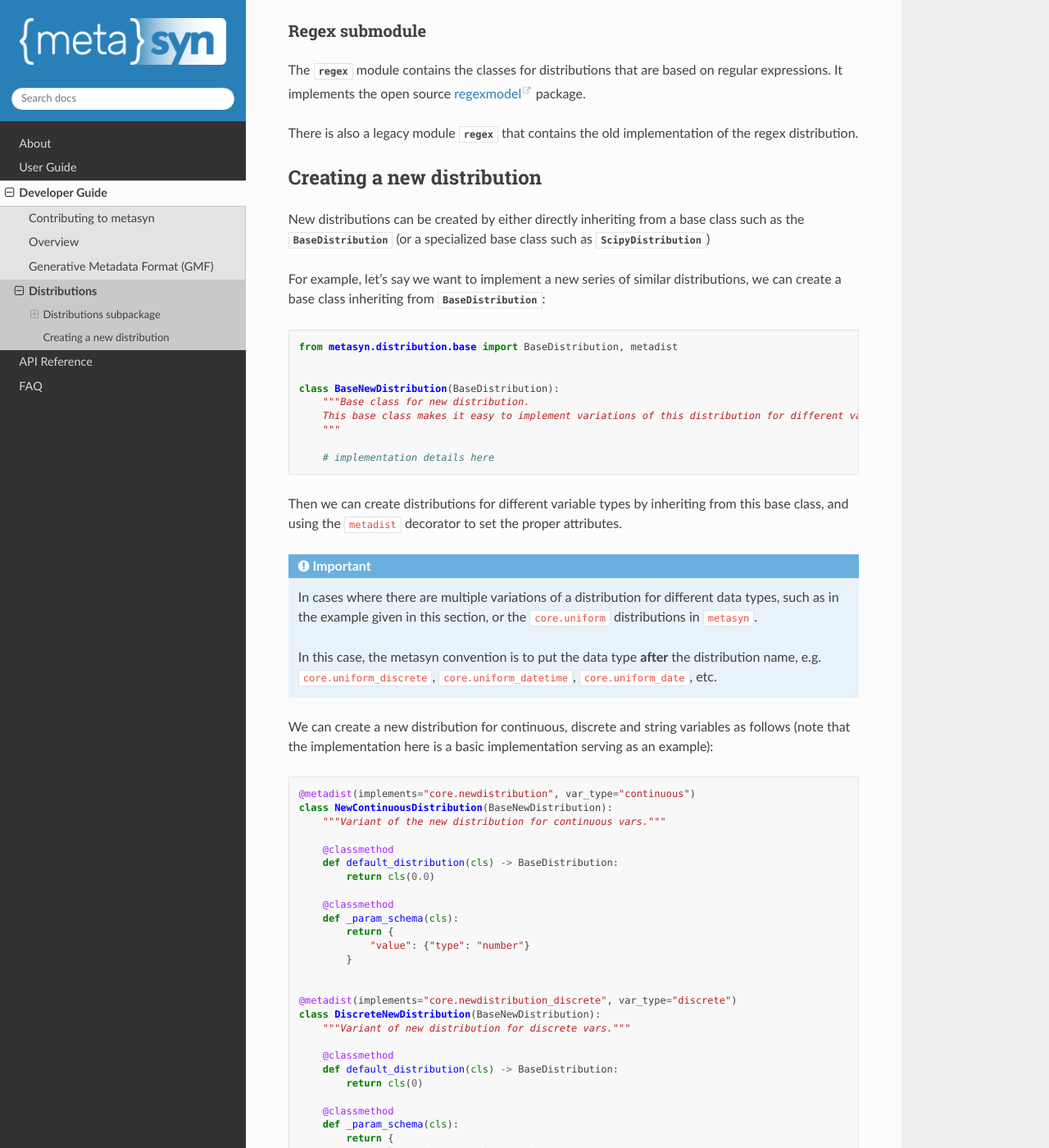
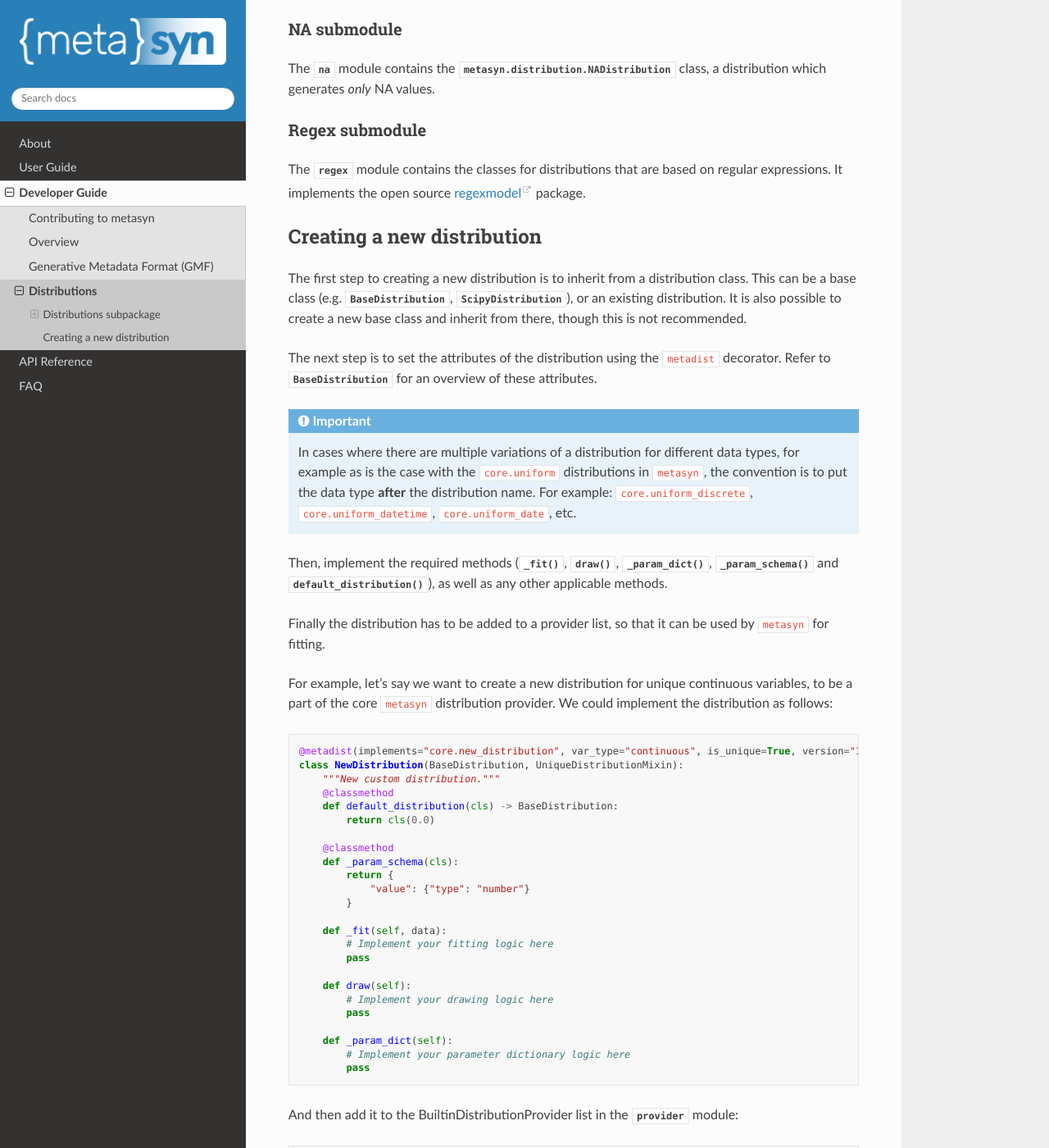
Before and after one commit to sodascience/metasyn, a Sphinx documentation site: the page built from docs/source/developer/distributions.rst, in a window 1280 px wide and 1400 px high, scrolled down 4634 px. Shown: the whole window at 82% size. Built offline with Sphinx 7.4.7 and the Read the Docs theme 2.0.0, drawn with Linux system fonts in a browser that asks for light colours; some of the changed text lies outside the part shown.

Commit message:
Changes based on PR comments

```diff
--- a/docs/source/developer/GMF.rst
+++ b/docs/source/developer/GMF.rst
@@ -1,7 +1,9 @@
 Generative Metadata Format (GMF)
 ================================
 
-At the core of ``metasyn`` lies its ability to :doc:`generate </usage/generating_metaframes>`, :doc:`export</usage/exporting_metaframes>` and :doc:`import</usage/exporting_metaframes>` statistical metadata for a given dataset, which can then be used to :doc:`generate synthetic datasets </usage/generating_synthetic_data>`. To achieve this, ``metasyn`` uses the Generative Metadata Format (GMF), an open source format (available on `GitHub <https://github.com/sodascience/generative_metadata_format>`_) designed to store statistical metadata for tabular datasets. GMF is designed to be extensible, so that it can be used to store metadata for any dataset, regardless of the format or the statistical software used to generate it.
+At the core of ``metasyn`` lies its ability to :doc:`generate </usage/generating_metaframes>`, :doc:`export</usage/exporting_metaframes>` and :doc:`import</usage/exporting_metaframes>` statistical metadata for a given dataset, which can then be used to :doc:`generate synthetic datasets </usage/generating_synthetic_data>`. To achieve this, ``metasyn`` uses the Generative Metadata Format (GMF), an open source format (available on `GitHub <https://github.com/sodascience/generative_metadata_format>`_) designed to store statistical metadata for tabular datasets. The GMF standard is designed to be modular and extensible,  with more distributions and privacy enhancing mechanisms. Due to its open nature, GMF can be used by other software too.
+
+
 
 On a base level, the generative metadata generated by ``metasyn`` contains the following information:
 
--- a/docs/source/developer/distributions.rst
+++ b/docs/source/developer/distributions.rst
@@ -20,7 +20,7 @@
 ~~~~~~~~~~~~~~
 The base module contains the :class:`~metasyn.distribution.BaseDistribution` class, which is the base class for all distributions. It also contains the :class:`~metasyn.distribution.ScipyDistribution` class, which is a specialized base class for distributions that are built on top of SciPy's statistical distributions.
 
-Additionally it contains the :class:`~metasyn.distribution.UniqueDistributionMixin` class, which is a mixin class that can be used to indicate that a distribution is unique (i.e., that it does not contain duplicate values).
+Additionally it contains the :class:`~metasyn.distribution.UniqueDistributionMixin` class, which is a mixin class that can be used to make a distribution unique (i.e., one that does not contain duplicate values).
 
 Finally it contains the :func:`~metasyn.distribution.metadist` decorator, which is used to set the attributes of a distribution (e.g., ``implements``, ``var_type``, etc.).
 
@@ -30,12 +30,14 @@
 
 **Attributes:**
 
-- ``implements``: A unique string identifier for the distribution type, e.g. ``core.uniform`` or ``core.poisson``.
+- ``implements``: A unique string identifier for the distribution type, e.g. ``core.uniform`` or ``user.months``. The naming convention for the ``implements`` attribute is ``<provider_name>.<distribution_name>``. Distributions that are part of the core metasyn distribution provider should use ``core`` as the provider name.
 - ``var_type``: The type of variable associated with the distribution, e.g. ``discrete`` or ``continuous``.
 - ``provenance``: Information about the source (core, plugin, etc.) of the distribution.
 - ``privacy``: The privacy class or implementation associated with the distribution.
 - ``is_unique``: A boolean indicating whether the values in the distribution are unique.
 - ``version``: The version of the distribution.
+
+Though they can be set manually, the intended way of setting these attributes is through the use of the ``metadist`` decorator (which is covered in the next section).
 
 **Properties:**
 
@@ -48,25 +50,25 @@
 - :meth:`~metasyn.distribution.BaseDistribution._to_series`: Static method converting different data types (Polars Series, Pandas Series, or sequences) into a Polars Series, handling null values appropriately.
 - :meth:`~metasyn.distribution.BaseDistribution.draw`: Abstract method, intended to draw a new value from the distribution. **It must be implemented by derived classes.**
 - :meth:`~metasyn.distribution.BaseDistribution.draw_reset`: Method to reset the distribution's drawing mechanism. This should be implemented if the subsequent draws are not independent.
-- :meth:`~metasyn.distribution.BaseDistribution._param_dict`: Abstract method to return a dictionary of the distribution's parameters.
-- :meth:`~metasyn.distribution.BaseDistribution.to_dict`: Method to create a dictionary representation of the distribution. **It must be implemented by derived classes.**
+- :meth:`~metasyn.distribution.BaseDistribution._param_dict`: Abstract method to return a dictionary of the distribution's parameters. **It must be implemented by derived classes.**
+- :meth:`~metasyn.distribution.BaseDistribution.to_dict`: Method to create a dictionary representation of the distribution.
 - :meth:`~metasyn.distribution.BaseDistribution.from_dict`: Class method to create a distribution from a dictionary.
-- :meth:`~metasyn.distribution.BaseDistribution._param_schema`: Abstract method intended to return a schema for the distribution's parameters.
+- :meth:`~metasyn.distribution.BaseDistribution._param_schema`: Abstract method intended to return a schema for the distribution's parameters. **It must be implemented by derived classes.**
 - :meth:`~metasyn.distribution.BaseDistribution.schema`: Class method to generate a JSON schema to validate the distribution's structure.
 - :meth:`~metasyn.distribution.BaseDistribution.information_criterion`: Class method to determine which distribution gets selected during the fitting process for a series of values. The distribution with the lowest information criterion with the correct variable type will be selected. For discrete and continuous distributions it is currently implemented as `BIC <https://en.wikipedia.org/wiki/Bayesian_information_criterion>`_). It is recommended to be implemented by derived classes.
 - :meth:`~metasyn.distribution.BaseDistribution.matches_name`: Class method to check if a distribution matches a given name (specified in the ``implements`` field).
-- :meth:`~metasyn.distribution.BaseDistribution.default_distribution`: Abstract class method
+- :meth:`~metasyn.distribution.BaseDistribution.default_distribution`: Abstract class method intended to return a distribution with default parameters. **It must be implemented by derived classes.**
 - ``__str__``: Overridden method to return a formatted string representation of the distribution.
 
 .. warning::
-  When implementing a new distribution, the :meth:`~metasyn.distribution.BaseDistribution._fit`, :meth:`~metasyn.distribution.BaseDistribution.draw`, and :meth:`~metasyn.distribution.BaseDistribution.to_dict` methods *must* be implemented.
+  When implementing a new distribution, the :meth:`~metasyn.distribution.BaseDistribution._fit`, :meth:`~metasyn.distribution.BaseDistribution.draw`, :meth:`~metasyn.distribution.BaseDistribution._param_dict`, :meth:`~metasyn.distribution.BaseDistribution._param_schema` and :meth:`~metasyn.distribution.BaseDistribution.default_distribution` methods *must* be implemented.
 
 ScipyDistribution class
 ^^^^^^^^^^^^^^^^^^^^^^^
 The :class:`~metasyn.distribution.ScipyDistribution` is a specialized base class for distributions that are based on
 `SciPy <https://docs.scipy.org/doc/scipy/index.html>`_ statistical distributions.
 
-All the :mod:`~metasyn.distribution.datetime`, :mod:`~metasyn.distribution.discrete`, and :mod:`~metasyn.distribution.continuous` distributions are derived from this class.
+All the current :mod:`~metasyn.distribution.discrete` and :mod:`~metasyn.distribution.continuous` distributions are derived from this class.
 
 
 UniqueDistributionMixin class
@@ -85,25 +87,15 @@
     @metadist(implements="core.unique_faker", var_type="string")
     class UniqueFakerDistribution(UniqueDistributionMixin, FakerDistribution):
 
+.. warning::
+
+    This mixin class has a default implementation that will work for many distributions, but it may not be appropriate for all. Be sure to check the implementation before using it.
 
 Metadist decorator method
 ^^^^^^^^^^^^^^^^^^^^^^^^^
-When implementing a new distribution, the ``metadist`` decorator helps set the class attributes of that distribution (e.g. ``implements``, ``var_type``, etc.).
+When implementing a new distribution, the ``metadist`` decorator is intended to be used to set the class attributes of that distribution (e.g. ``implements``, ``var_type``, etc.). Refer to :class:`~metasyn.distribution.BaseDistribution` for an overview of these attributes.
 
-**Parameters:**
-
-- ``implements``: A unique name for the distribution type, e.g. ``core.uniform`` or ``core.poisson``.
-- ``var_type``: The type of variable associated with the distribution, e.g. ``discrete`` or ``continuous``.
-- ``provenance``: Information about the source (core, plugin, etc.) of the distribution.
-- ``privacy``: The privacy class or implementation associated with the distribution.
-- ``is_unique``: A boolean indicating whether the values in the distribution are unique.
-- ``version``: The version of the distribution.
-
-.. admonition:: Note
-
-    Note that the parameters are the same as the attributes of the :class:`~metasyn.distribution.BaseDistribution` class.
-
-To use the ``metadist`` decorator, annotate the custom distribution class with ``@metadist``, passing in the attributes of the target distribution as parameters.
+To use the ``metadist`` decorator, annotate a distribution class with ``@metadist``, passing in the attributes of the target distribution as parameters.
 
 For example, the following distributions use the decorator as follows:
 
@@ -123,8 +115,7 @@
     class UniformDateDistribution(BaseUniformDistribution):
 
 
-The ``metadist`` decorator is implemented automatically as part of the main ``metasyn`` package.
-
+The ``metadist`` decorator, which is a part of the :mod:`metasyn.distribution.base` submodule, is directly accessible when importing the main metasyn package, as it's explicitly and relatively imported upon importing the main metasyn package.
 
 Categorical submodule
 ~~~~~~~~~~~~~~~~~~~~~
@@ -136,7 +127,7 @@
 
 DateTime submodule
 ~~~~~~~~~~~~~~~~~~
-The :mod:`~metasyn.distribution.datetime` module contains the classes used for ``DateTime`` distributions.
+The :mod:`~metasyn.distribution.datetime` module contains the classes used for the ``time``, ``date`` and ``datetime`` distributions.
 
 Discrete submodule
 ~~~~~~~~~~~~~~~~~~
@@ -154,44 +145,28 @@
 ~~~~~~~~~~~~~~~
 The :mod:`~metasyn.distribution.regex` module contains the classes for distributions that are based on regular expressions. It implements the open source `regexmodel <https://github.com/sodascience/regexmodel>`_ package.
 
-There is also a legacy module :mod:`~metasyn.distribution.legacy.regex` that contains the old implementation of the regex distribution.
+Creating a new distribution
+---------------------------
+The first step to creating a new distribution is to inherit from a distribution class. This can be a base class (e.g. :class:`~metasyn.distribution.BaseDistribution`, :class:`~metasyn.distribution.ScipyDistribution`), or an existing distribution. It is also possible to create a new base class and inherit from there, though this is not recommended.
+
+The next step is to set the attributes of the distribution using the ``metadist`` decorator. Refer to :class:`~metasyn.distribution.BaseDistribution` for an overview of these attributes.
+
+.. admonition:: Important
+
+    In cases where there are multiple variations of a distribution for different data types, for example as is the case with the ``core.uniform`` distributions in ``metasyn``, the convention is to put the data type **after** the distribution name. For example: ``core.uniform_discrete``, ``core.uniform_datetime``, ``core.uniform_date``, etc.
 
 
-Creating a new distribution
----------------------------
+Then, implement the required methods (:meth:`~metasyn.distribution.BaseDistribution._fit`, :meth:`~metasyn.distribution.BaseDistribution.draw`, :meth:`~metasyn.distribution.BaseDistribution._param_dict`, :meth:`~metasyn.distribution.BaseDistribution._param_schema` and :meth:`~metasyn.distribution.BaseDistribution.default_distribution`), as well as any other applicable methods.
 
-New distributions can be created by either directly inheriting from a base class such as the :class:`~metasyn.distribution.BaseDistribution` (or a specialized base class such as :class:`~metasyn.distribution.ScipyDistribution`)
+Finally the distribution has to be added to a provider list, so that it can be used by ``metasyn`` for fitting.
 
-For example, let's say we want to implement a new series of similar distributions, we can create a base class inheriting from :class:`~metasyn.distribution.BaseDistribution`:
+For example, let's say we want to create a new distribution for unique continuous variables, to be a part of the core ``metasyn`` distribution provider. We could implement the distribution as follows:
 
 .. code-block:: python
 
-    from metasyn.distribution.base import BaseDistribution, metadist
-
-
-    class BaseNewDistribution(BaseDistribution):
-        """Base class for new distribution.
-        This base class makes it easy to implement variations of this distribution for different variable types.
-        """
-
-        # implementation details here
-
-Then we can create distributions for different variable types by inheriting from this base class, and using the ``metadist`` decorator to set the proper attributes.
-
-.. admonition:: Important
-
-    In cases where there are multiple variations of a distribution for different data types, such as in the example given in this section, or the ``core.uniform`` distributions in ``metasyn``.
-
-    In this case, the metasyn convention is to put the data type **after** the distribution name, e.g. ``core.uniform_discrete``, ``core.uniform_datetime``, ``core.uniform_date``, etc.
-
-We can create a new distribution for continuous, discrete and string variables as follows (note that the implementation here is a basic implementation serving as an example):
-
-.. code-block:: python
-
-    @metadist(implements="core.newdistribution", var_type="continuous")
-    class NewContinuousDistribution(BaseNewDistribution):
-        """Variant of the new distribution for continuous vars."""
-
+    @metadist(implements="core.new_distribution", var_type="continuous", is_unique=True, version="1.0")
+    class NewDistribution(BaseDistribution, UniqueDistributionMixin):
+        """New custom distribution."""
         @classmethod
         def default_distribution(cls) -> BaseDistribution:
             return cls(0.0)
@@ -202,31 +177,30 @@
                 "value": {"type": "number"}
             }
 
+        def _fit(self, data):
+            # Implement your fitting logic here
+            pass
 
-    @metadist(implements="core.newdistribution_discrete", var_type="discrete")
-    class DiscreteNewDistribution(BaseNewDistribution):
-        """Variant of new distribution for discrete vars."""
+        def draw(self):
+            # Implement your drawing logic here
+            pass
 
-        @classmethod
-        def default_distribution(cls) -> BaseDistribution:
-            return cls(0)
+        def _param_dict(self):
+            # Implement your parameter dictionary logic here
+            pass
 
-        @classmethod
-        def _param_schema(cls):
-            return {
-                "value": {"type": "integer"}
-            }
+And then add it to the BuiltinDistributionProvider list in the :mod:`~metasyn.distribution.provider` module:
 
-    @metadist(implements="core.newdistribution_string", var_type="string")
-    class StringNewDistribution(NewDistribution):
-        """Variant of new distribution for string vars."""
+.. code-block:: python
 
-        @classmethod
-        def default_distribution(cls) -> BaseDistribution:
-            return cls("text")
+    import NewDistribution
 
-        @classmethod
-        def _param_schema(cls):
-            return {
-                "value": {"type": "string"}
-            }
+    class BuiltinDistributionProvider(BaseDistributionProvider):
+    """Distribution tree that includes the builtin distributions."""
+
+    name = "builtin"
+    version = "1.1"
+    distributions = [
+        # ... other distributions
+        NewDistribution,
+    ]
--- a/docs/source/usage/extensions.rst
+++ b/docs/source/usage/extensions.rst
@@ -27,7 +27,7 @@
 
 .. .. code-block:: python
 
-..     from ``metasyn`` import MetaFrame
+..     from metasyn import MetaFrame
 ..     from metasyncontrib.disclosure import DisclosurePrivacy
 
 ..     mds = MetaFrame.from_dataframe(df, privacy=DisclosurePrivacy())
--- a/docs/source/usage/quick_start.rst
+++ b/docs/source/usage/quick_start.rst
@@ -15,7 +15,7 @@
 .. code:: python
 
    import polars as pl
-   from ``metasyn`` import MetaFrame, demo_file
+   from metasyn import MetaFrame, demo_file
 
 
 Loading the Dataset
```
Also changed, not shown: docs/source/index.rst (+14 -14 lines), docs/source/usage/cli.rst (+7 -7 lines), docs/source/images/distributions.svg, 3 other files.
